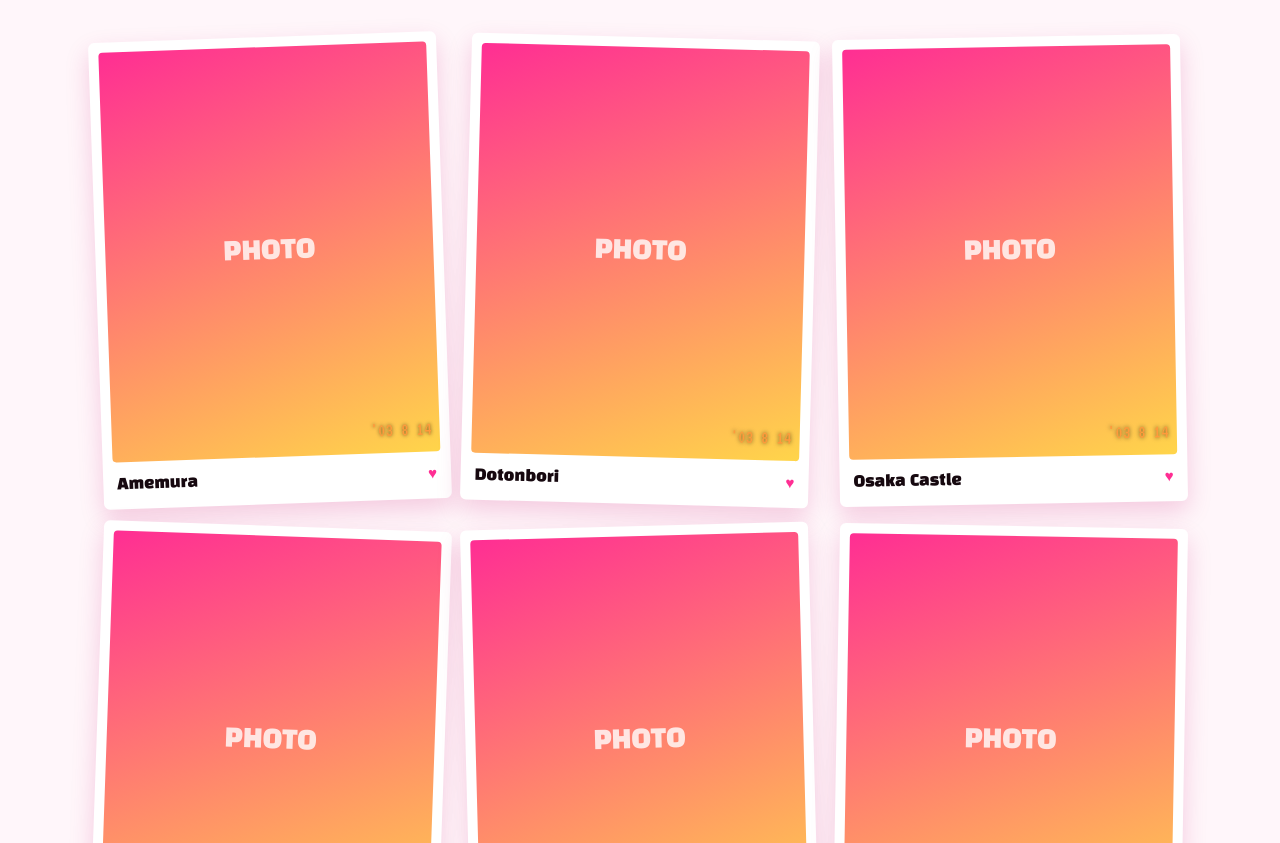
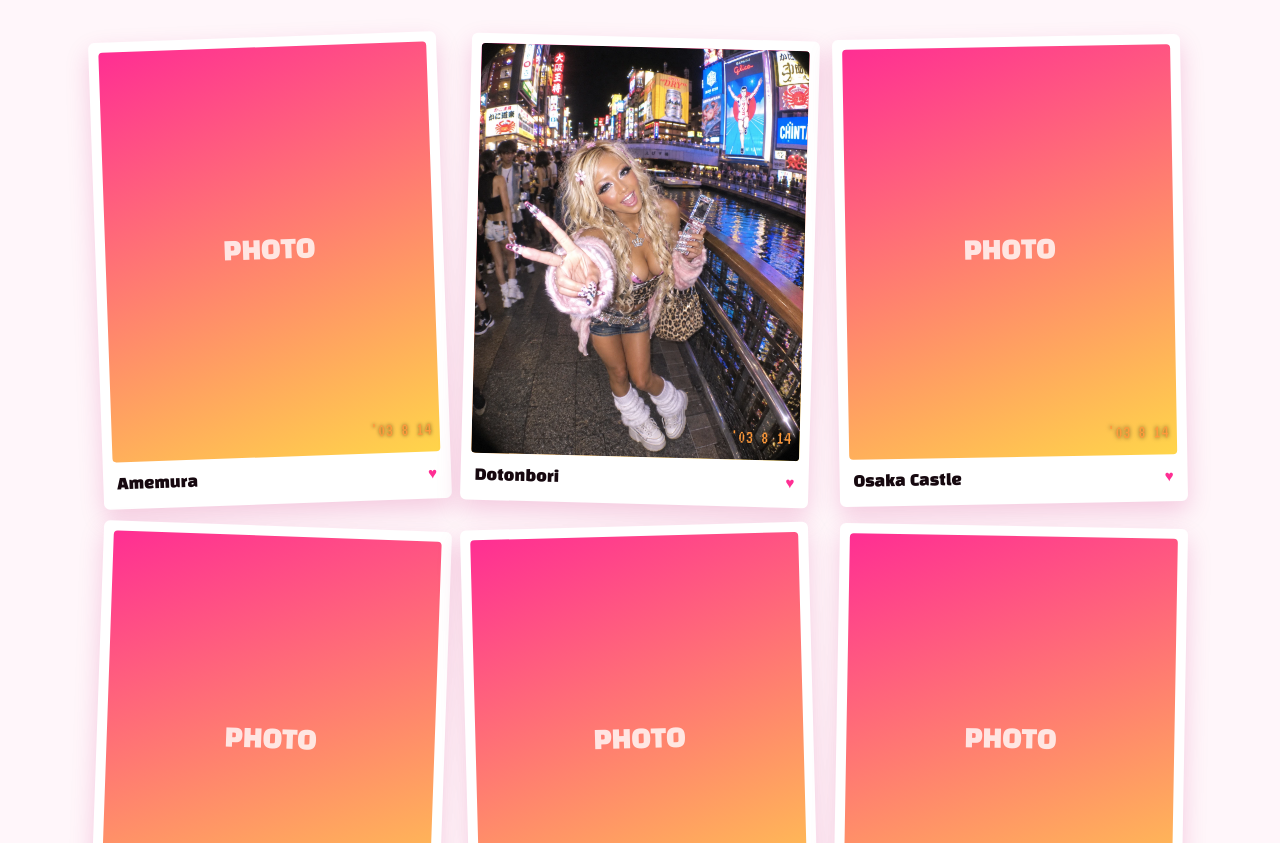
Before and after one commit to bookstyles1/heisei-gal-osaka, a plain HTML site: page index.html in a window 1280 px wide. Shown: the part 4502-5345 px from the top of the page. Drawn offline with Linux system fonts and the light colour scheme; no server answers; a web font is replaced by a local one.

Commit message:
Add Dotonbori gallery photo
Co-Authored-By: Claude Opus 5.5 <noreply@anthropic.com>

```diff
--- a/index.html
+++ b/index.html
@@ -350,7 +350,7 @@ footer .wrap{padding-block:28px;display:flex;justify-content:space-between;gap:1
     </div>
     <div class="strip">
       <figure class="shot"><div class="frame"><img src="images/g1.jpg" alt="Gyaru pose in Amemura" onerror="this.parentNode.classList.add('no-photo')"><span class="stamp">'03 8 14</span></div><figcaption><span data-i18n="cap1">Amemura</span><span class="h">♥</span></figcaption></figure>
-      <figure class="shot"><div class="frame"><img src="images/g2.jpg" alt="Fisheye shot on the Dotonbori bridge" onerror="this.parentNode.classList.add('no-photo')"><span class="stamp">'03 8 14</span></div><figcaption><span data-i18n="cap2">Dotonbori</span><span class="h">♥</span></figcaption></figure>
+      <figure class="shot"><div class="frame"><img src="images/g2.webp" alt="Fisheye shot on the Dotonbori bridge" onerror="this.parentNode.classList.add('no-photo')"><span class="stamp">'03 8 14</span></div><figcaption><span data-i18n="cap2">Dotonbori</span><span class="h">♥</span></figcaption></figure>
       <figure class="shot"><div class="frame"><img src="images/g3.jpg" alt="Gyaru in front of Osaka Castle" onerror="this.parentNode.classList.add('no-photo')"><span class="stamp">'03 8 14</span></div><figcaption><span data-i18n="cap3">Osaka Castle</span><span class="h">♥</span></figcaption></figure>
       <figure class="shot"><div class="frame"><img src="images/g4.jpg" alt="Friends posing together in loose socks" onerror="this.parentNode.classList.add('no-photo')"><span class="stamp">'03 8 14</span></div><figcaption><span data-i18n="cap4">Squad shot</span><span class="h">♥</span></figcaption></figure>
       <figure class="shot"><div class="frame"><img src="images/g5.jpg" alt="Close-up of gyaru eye makeup and lashes" onerror="this.parentNode.classList.add('no-photo')"><span class="stamp">'03 8 14</span></div><figcaption><span data-i18n="cap5">The makeup</span><span class="h">♥</span></figcaption></figure>
```
Also changed, not shown: images/g2.webp (added).
